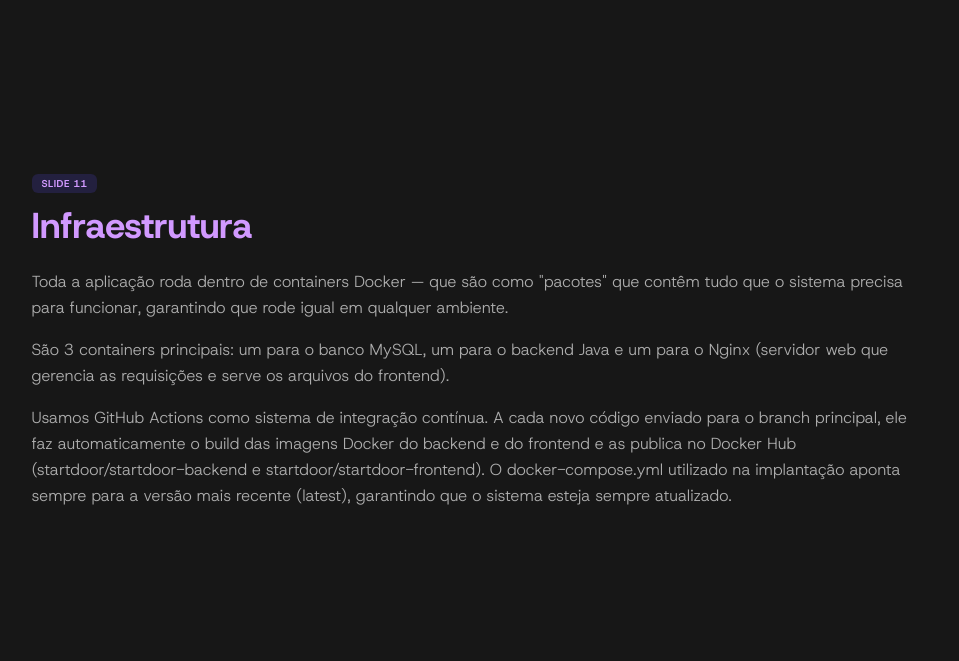
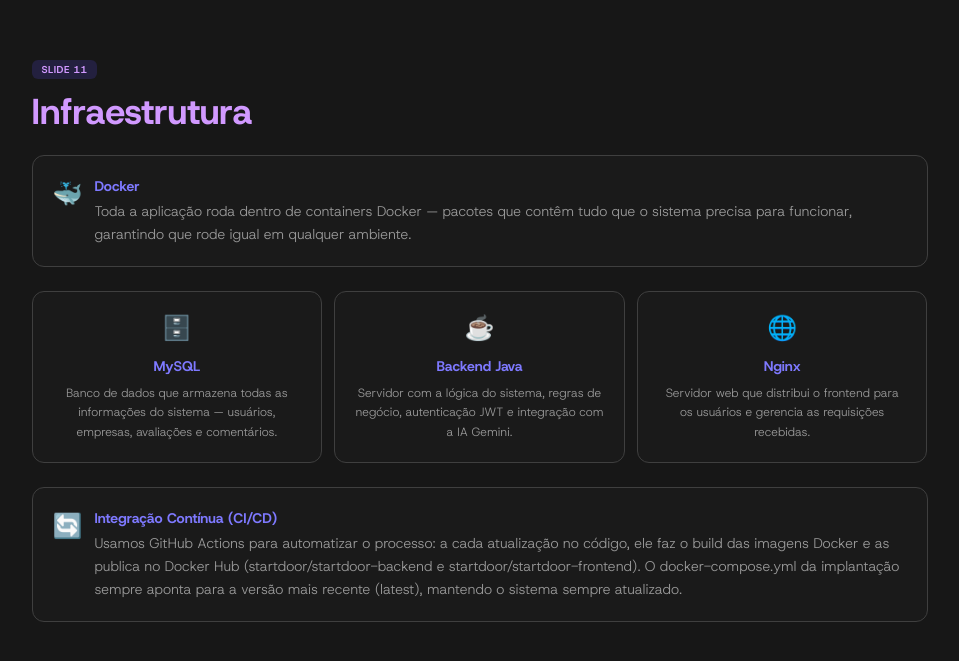
Before and after one commit to pedro-Trovo/Startdoor-landing-page, a React (Vite) app: page /explanation in a window 1280 px wide. Shown: the part 8861-9522 px from the top of the page, without its empty margins (153-1112 px from the left). Built offline with nearby package versions, Linux system fonts and the light colour scheme.

Commit message:
refactor(explanation): reorganiza slide de infraestrutura com layout visual de cards

```diff
--- a/src/pages/Explanation.tsx
+++ b/src/pages/Explanation.tsx
@@ -483,23 +483,43 @@
           <h2 className="mb-6 text-3xl font-bold md:text-4xl" style={{ color: 'var(--purple-100)' }}>
             Infraestrutura
           </h2>
-          <div className="space-y-4">
-            <p className="text-base leading-relaxed" style={{ color: 'var(--grey-200)' }}>
-              Toda a aplicação roda dentro de containers Docker — que são como "pacotes" que contêm
-              tudo que o sistema precisa para funcionar, garantindo que rode igual em qualquer ambiente.
-            </p>
-            <p className="text-base leading-relaxed" style={{ color: 'var(--grey-200)' }}>
-              São 3 containers principais: um para o banco MySQL, um para o backend Java e um para o
-              Nginx (servidor web que gerencia as requisições e serve os arquivos do frontend).
-            </p>
-            <p className="text-base leading-relaxed" style={{ color: 'var(--grey-200)' }}>
-              Usamos GitHub Actions como sistema de integração contínua. A cada novo código enviado
-              para o branch principal, ele faz automaticamente o build das imagens Docker do backend
-              e do frontend e as publica no Docker Hub (startdoor/startdoor-backend e
-              startdoor/startdoor-frontend). O docker-compose.yml utilizado na implantação aponta
-              sempre para a versão mais recente (latest), garantindo que o sistema esteja sempre
-              atualizado.
-            </p>
+
+          <div className="mb-6 flex items-start gap-3 rounded-xl p-5" style={{ backgroundColor: 'var(--grey-1100)', border: '1px solid var(--grey-800)' }}>
+            <span className="mt-0.5 text-2xl">{'🐳'}</span>
+            <div>
+              <h3 className="mb-1 text-sm font-bold" style={{ color: 'var(--purple-200)' }}>Docker</h3>
+              <p className="text-sm leading-relaxed" style={{ color: 'var(--grey-300)' }}>
+                Toda a aplicação roda dentro de containers Docker — pacotes que contêm tudo que o sistema
+                precisa para funcionar, garantindo que rode igual em qualquer ambiente.
+              </p>
+            </div>
+          </div>
+
+          <div className="mb-6 grid gap-3 md:grid-cols-3">
+            {[
+              { icon: '🗄️', title: 'MySQL', desc: 'Banco de dados que armazena todas as informações do sistema — usuários, empresas, avaliações e comentários.' },
+              { icon: '☕', title: 'Backend Java', desc: 'Servidor com a lógica do sistema, regras de negócio, autenticação JWT e integração com a IA Gemini.' },
+              { icon: '🌐', title: 'Nginx', desc: 'Servidor web que distribui o frontend para os usuários e gerencia as requisições recebidas.' },
+            ].map((c) => (
+              <div key={c.title} className="rounded-xl p-5 text-center" style={{ backgroundColor: 'var(--grey-1100)', border: '1px solid var(--grey-800)' }}>
+                <span className="mb-3 block text-2xl">{c.icon}</span>
+                <h3 className="mb-2 text-sm font-bold" style={{ color: 'var(--purple-200)' }}>{c.title}</h3>
+                <p className="text-xs leading-relaxed" style={{ color: 'var(--grey-300)' }}>{c.desc}</p>
+              </div>
+            ))}
+          </div>
+
+          <div className="flex items-start gap-3 rounded-xl p-5" style={{ backgroundColor: 'var(--grey-1100)', border: '1px solid var(--grey-800)' }}>
+            <span className="mt-0.5 text-2xl">{'🔄'}</span>
+            <div>
+              <h3 className="mb-1 text-sm font-bold" style={{ color: 'var(--purple-200)' }}>Integração Contínua (CI/CD)</h3>
+              <p className="text-sm leading-relaxed" style={{ color: 'var(--grey-300)' }}>
+                Usamos GitHub Actions para automatizar o processo: a cada atualização no código, ele faz o
+                build das imagens Docker e as publica no Docker Hub (startdoor/startdoor-backend e
+                startdoor/startdoor-frontend). O docker-compose.yml da implantação sempre aponta para a
+                versão mais recente (latest), mantendo o sistema sempre atualizado.
+              </p>
+            </div>
           </div>
         </div>
       </Slide>
```
